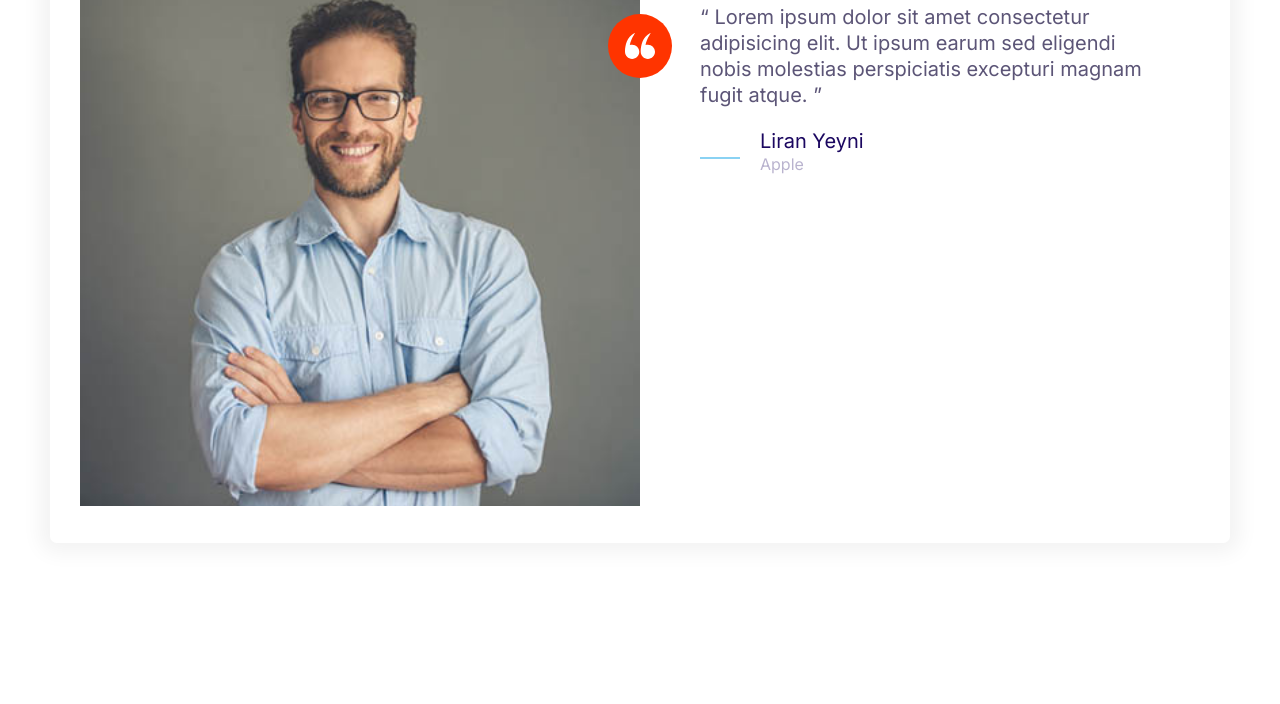
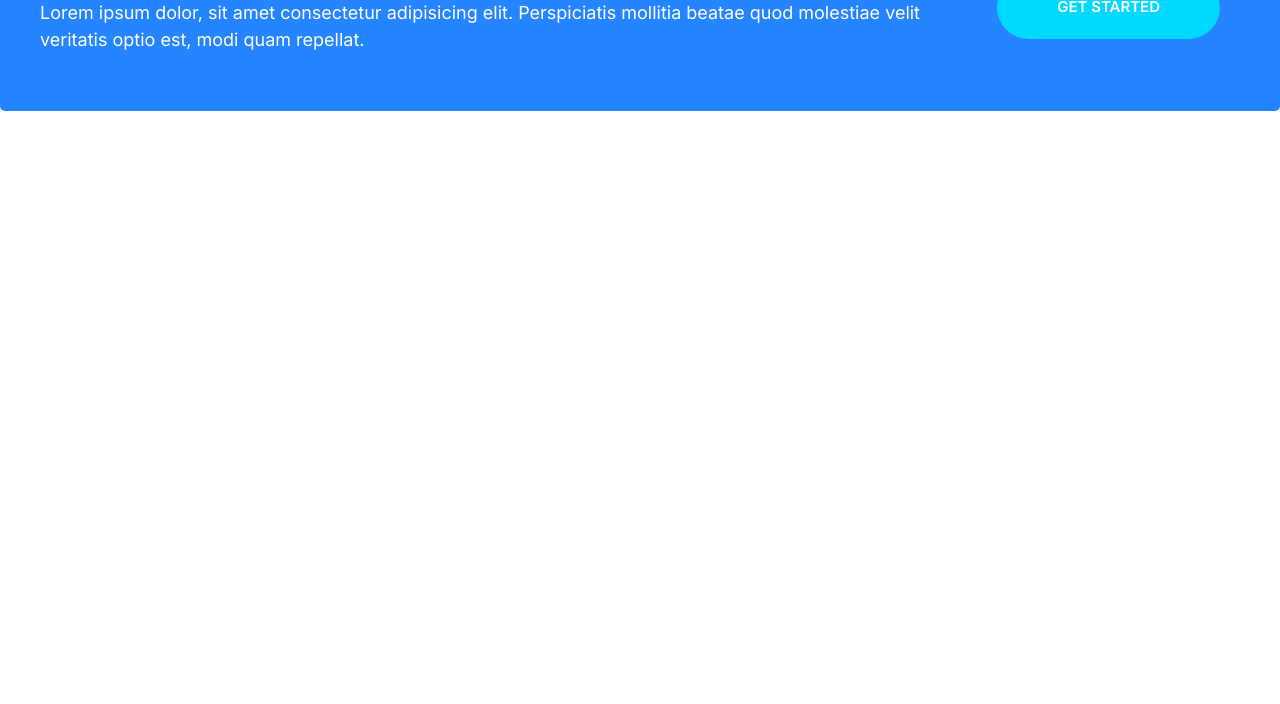
Before and after one commit to yeyni2/Code-With-Mosh-website, a plain HTML site: page index.html in a window 1280 px wide. Shown: the part 96-800 px from the top of the page. Drawn offline with Linux system fonts and the light colour scheme.

Commit message:
Build Callouts components

```diff
--- a/css/styles.css
+++ b/css/styles.css
@@ -206,9 +206,31 @@ a {
     white-space: nowrap;
 }
 
-.btn--block {
-    width: 100%;
-    display: inline-block;
+.btn--primary {
+    background: var(--color-primary);
+    color: white;
+}
+
+.btn--primary:hover {
+    background: #3a8ddf
+}
+
+.btn--secondary {
+    background: var(--color-secondary);
+    color: white;
+}
+
+.btn--secondary:hover {
+    background: #00c8eb
+}
+
+.btn--accent {
+background: var(--color-accent);
+color: #fff;
+}
+
+.btn--accent:hover {
+    background: #ec3000
 }
 
 .btn--outline {
@@ -225,31 +247,14 @@ a {
     color: #fff;
 }
 
-.btn--primary {
-    background: var(--color-primary);
-    color: white;
+.btn--stretched {
+    padding-left: 6rem;
+    padding-right: 6rem;
 }
 
-.btn--primary:hover {
-    background: #3a8ddf
-}
-
-.btn--seocndary {
-    background: var(--color-secondary);
-    color: white;
-}
-
-.btn--seocndary:hover {
-    background: #00c8eb
-}
-
-.btn--accent {
-background: var(--color-accent);
-color: #fff;
-}
-
-.btn--accent:hover {
-    background: #ec3000
+.btn--block {
+    width: 100%;
+    display: inline-block;
 }
 
 @media screen and (min-width: 1024px){
@@ -507,3 +512,45 @@ color: #fff;
         margin-left: 6rem;
     }
 }
+
+/* Callouts */
+
+.callout {
+    padding: 4rem;
+    border-radius: 5px;
+}
+
+.callout--primary {
+    background: var(--color-primary);
+    color: #fff;
+}
+
+.callout__heading {
+    color: #fff;
+    margin-top: 0;
+    font-size: 3rem;
+}
+
+.callout .btn {
+    justify-self: center;
+    align-self: center;
+}
+
+.callout__content {
+    text-align: center;
+}
+
+@media screen and (min-width: 768px) {
+    .callout .grid--1x2 {
+        grid-template-columns: 1fr auto ;
+    }
+
+    .callout__content {
+        text-align: left;
+    }
+
+    .callout .btn {
+        justify-self: start;
+        margin: 0 2rem;
+    }
+}
--- a/index.html
+++ b/index.html
@@ -13,37 +13,18 @@
     <link rel="stylesheet" href="css/normalize.css" />
     <link rel="stylesheet" href="css/styles.css" />
   </head>
-  <body style="padding: 5rem">
-    <div class="card testimonial">
+  <body>
+    <div class="callout callout--primary">
       <div class="grid grid--1x2">
-        <div class="testimonial__image">
-          <img src="images/testimonial.jpg" alt="A happy, smiling customer" />
-          <span class="icon-container icon-container--accent">
-            <svg class="icon--small icon--white">
-              <use xlink:href="images/sprite.svg#quotes"></use>
-            </svg>
-          </span>
+        <div class="callout__content">
+          <h2 class="callout__heading">Ready To Get Started?</h2>
+          <p>
+            Lorem ipsum dolor, sit amet consectetur adipisicing elit.
+            Perspiciatis mollitia beatae quod molestiae velit veritatis optio
+            est, modi quam repellat.
+          </p>
         </div>
-        <blockquote class="quote">
-          <p class="quote__text">
-            Lorem ipsum dolor sit amet consectetur adipisicing elit. Ut ipsum
-            earum sed eligendi nobis molestias perspiciatis excepturi magnam
-            fugit atque.
-          </p>
-          <footer>
-            <div class="media">
-              <div class="media__image">
-                <svg class="icon icon--primary quote__line">
-                  <use xlink:href="images/sprite.svg#line"></use>
-                </svg>
-              </div>
-              <div class="media__body">
-                <h3 class="media__title quote__author">Liran Yeyni</h3>
-                <p class="quote__organization">Apple</p>
-              </div>
-            </div>
-          </footer>
-        </blockquote>
+        <a href="#" class="btn btn--secondary btn--stretched">Get Started</a>
       </div>
     </div>
   </body>
```
Also changed, not shown: components/callouts.html (added, +13 -0 lines), components/testimonials.html (renamed from components/testimonial.html).
